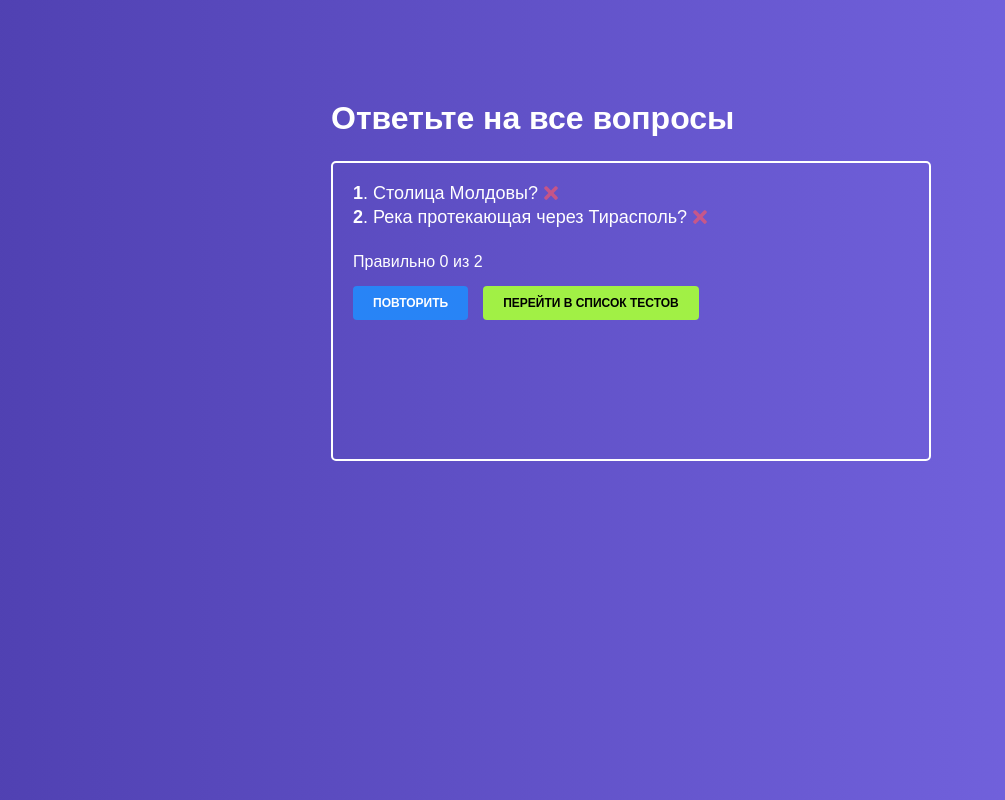
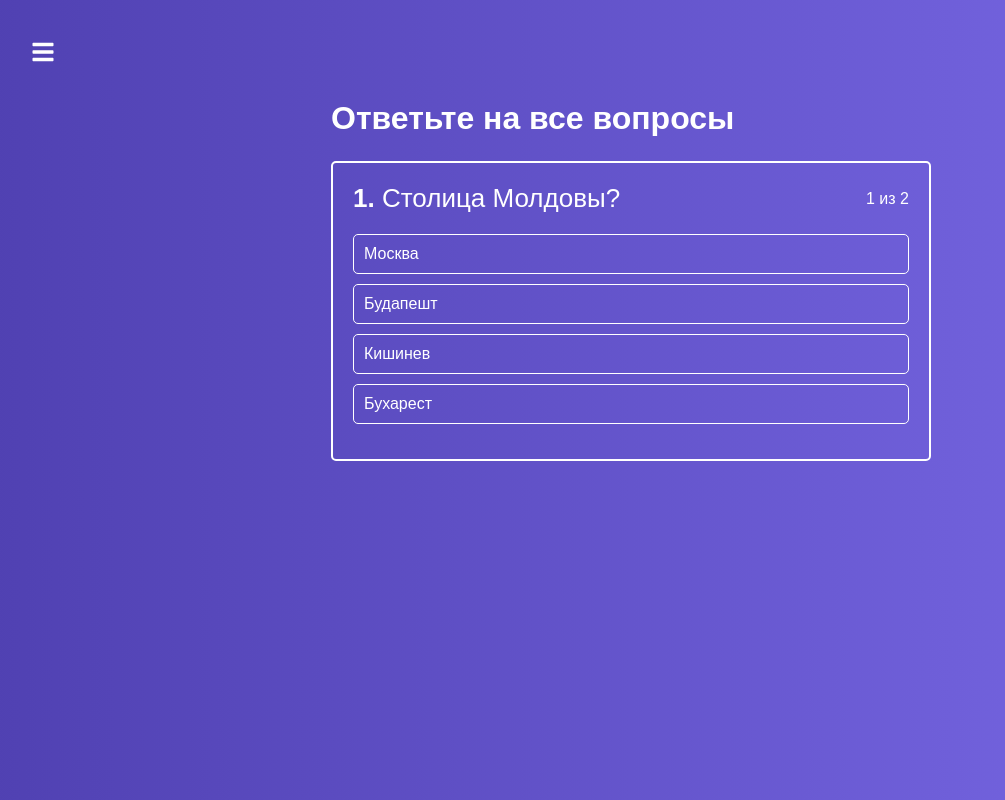
Before and after one commit to AlexMilweb/react-quiz, a React app: page / in a window 1280 px wide. Shown: the whole page, without its empty margins (9-1014 px from the left). Built offline with nearby package versions, Linux system fonts and the light colour scheme.

Commit message:
add MenuToggle

```diff
--- /dev/null
+++ b/src/components/MenuToggle/MenuToggle.js
@@ -0,0 +1,10 @@
+import React from 'react';
+import { FontAwesomeIcon } from '@fortawesome/react-fontawesome';
+import { faTimes, faBars } from '@fortawesome/free-solid-svg-icons';
+import { MenuToggle, Icon } from './MenuToggle.styled';
+
+export default ({ isOpen, onToggle }) => (
+  <MenuToggle onClick={onToggle} isOpen={isOpen}>
+    <Icon as={props => <FontAwesomeIcon icon={isOpen ? faTimes : faBars} {...props} />} />
+  </MenuToggle>
+);
--- /dev/null
+++ b/src/components/MenuToggle/MenuToggle.styled.js
@@ -0,0 +1,28 @@
+import styled, { css } from 'styled-components';
+
+export const MenuToggle = styled.div`
+  position: fixed;
+  top: 40px;
+  left: 40px;
+  width: 24px;
+  height: 24px;
+  cursor: pointer;
+  transition: transform 0.3s;
+
+  ${props =>
+    props.isOpen &&
+    css`
+      transform: translateX(280px);
+    `}
+`;
+
+export const Icon = styled.svg`
+  width: 100% !important;
+  height: 100%;
+  color: white;
+  transition: opacity 0.3s;
+
+  &:hover {
+    opacity: 0.7;
+  }
+`;
--- a/src/containers/Quiz/Quiz.js
+++ b/src/containers/Quiz/Quiz.js
@@ -30,7 +30,7 @@ export default () => {
   ]);
   let [activeQuestion, setActiveQuestion] = useState(0);
   let [answerState, setAnswerState] = useState(null);
-  let [isFinished, setIsFinished] = useState(true);
+  let [isFinished, setIsFinished] = useState(false);
   let [results, setResults] = useState({});
 
   const isQuizFinished = () => {
--- a/src/hoc/Layout/Layout.js
+++ b/src/hoc/Layout/Layout.js
@@ -1,10 +1,20 @@
-import React from 'react';
+import React, { useState } from 'react';
+import MenuToggle from '../../components/MenuToggle/MenuToggle';
 import { GlobalStyles } from '../../globalStyles.styled';
 import { Layout, Main } from './Layout.styled';
 
-export default ({ children }) => (
-  <Layout>
-    <GlobalStyles />
-    <Main>{children}</Main>
-  </Layout>
-);
+export default ({ children }) => {
+  let [menu, setMenu] = useState(false);
+
+  const toggleMenuHandler = () => {
+    setMenu(!menu);
+  };
+
+  return (
+    <Layout>
+      <GlobalStyles />
+      <MenuToggle onToggle={toggleMenuHandler} isOpen={menu} />
+      <Main>{children}</Main>
+    </Layout>
+  );
+};
```
